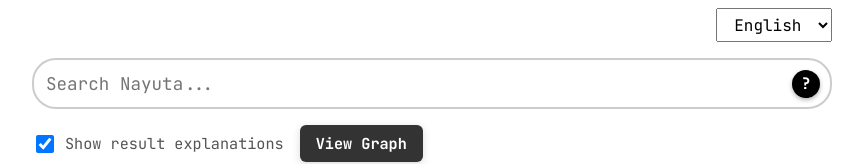
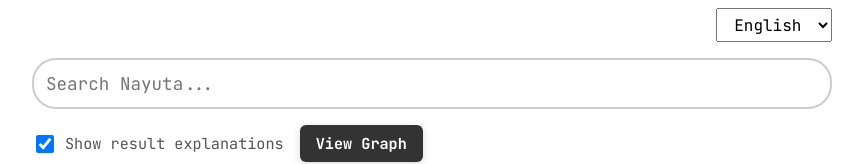
Before and after one commit to gongahkia/nayuta, a React (Create React App) app in the folder frontend/: page / in a window 1280 px wide. Shown: the part 130-294 px from the top of the page, without its empty margins (208-1071 px from the left). Built offline with nearby package versions, Linux system fonts and the light colour scheme.

Commit message:
feat(app): testing and fixed

```diff
--- a/frontend/src/components/SearchBar.jsx
+++ b/frontend/src/components/SearchBar.jsx
@@ -25,9 +25,6 @@
           onChange={(e) => setQuery(e.target.value)}
           className="search-input"
         />
-        <div className="search-help-btn">
-          <SearchHelp />
-        </div>
       </div>
     </div>
   );
```
